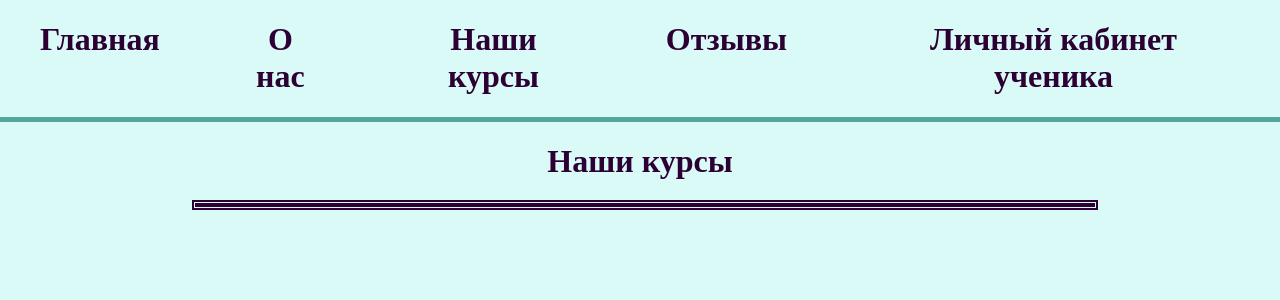
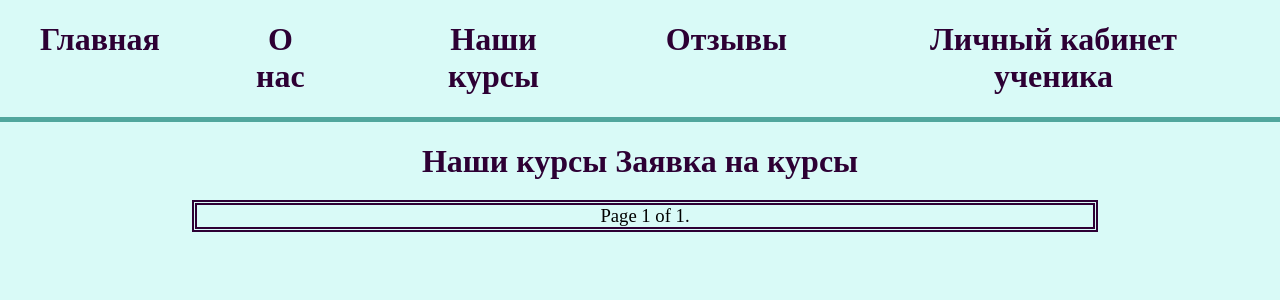
Before and after one commit to FlavaClover/WebSchool, a Django app: page /courses/ in a window 1280 px wide. Shown: the top 300 px of the page. Run offline with Django 3.2, Linux system fonts and the light colour scheme; data that the repository does not hold is empty.

Commit message:
Fixed courses page
Added paginator and url for sending requests for join to courses

```diff
--- a/WebSchool/school/views.py
+++ b/WebSchool/school/views.py
@@ -59,5 +59,18 @@ def send_feedback(request) -> HttpResponse:
 
 
 def courses(request) -> HttpResponse:
-    courses_model = Course.objects.all()
-    return render(request, "html/courses.html", context={"Courses": courses_model})
+    objects = Course.objects.all()
+    objects = list(reversed(objects))
+    paginator = Paginator(objects, 3)
+    page = request.GET.get('page')
+    try:
+        courses_model = paginator.page(page)
+    except PageNotAnInteger:
+        courses_model = paginator.page(1)
+    except EmptyPage:
+        courses_model = paginator.page(paginator.num_pages)
+
+    return render(request, "html/courses.html", context={"Courses": courses_model, 'page': page})
+
+def request_to_courses(request) -> HttpResponse:
+    return HttpResponse("Ok")
--- a/WebSchool/static/css/main.css
+++ b/WebSchool/static/css/main.css
@@ -25,6 +25,7 @@ h1{
 }
 .a_content{
     text-decoration: none;
+    color: #2D0034;
 }
 .div_content
 {
@@ -63,6 +64,12 @@ h1{
     border-bottom: 4px double #2D0034;
 
 }
+.div_course{
+    background-color: #D9FAF7;
+    width: 100%;
+    height: 100%;
+    border-bottom: 4px double #2D0034;
+}
 .hr_news
 {
     border: 4px double #2D0034;
@@ -99,7 +106,7 @@ h1{
 .p_news
 {
     font-family: Verdana, Arial, Helvetica, sans-serif;
-    font-size: 11pt; /* Размер шрифта в пунктах */
+    font-size: 11pt;
     color: #2D0034;
 }
 .div_pagination
@@ -122,3 +129,6 @@ form .input_submit {
   margin-left: auto;
   margin-right: auto;
 }
+.h1_courses{
+
+}
--- a/WebSchool/templates/html/courses.html
+++ b/WebSchool/templates/html/courses.html
@@ -1,14 +1,22 @@
 {% extends "html/base.html" %}
 {% block Title %} Курсы {% endblock Title %}
 {% block Content %}
-    <h1 align="center">Наши курсы</h1>
+    <h1 class="h1_courses" align="center">
+        <a class="a_content" href="{% url 'courses' %}">Наши курсы</a>
+        <a class="a_content" href="{% url 'request_to_courses' %}">Заявка на курсы</a>
+    </h1>
     <div class="div_content">
         {% for c in Courses %}
             <div class="div_course">
                 <h1 align="center"> {{ c.name }} </h1>
-                <p>{{ c.description }}</p>
-                <p>{{ c.price }}</p>
+                <div class="div_course_content">
+                    <p>{{ c.description }}</p>
+                    <p>Цена: {{ c.price }}</p>
+                </div>
             </div>
         {% endfor %}
+        <div class="div_pagination">
+            {% include 'html/pagination.html' with page=Courses %}
+        </div>
     </div>
 {% endblock Content %}
```
Also changed, not shown: WebSchool/admins_apps/news/app.py (+27 -1 lines).
